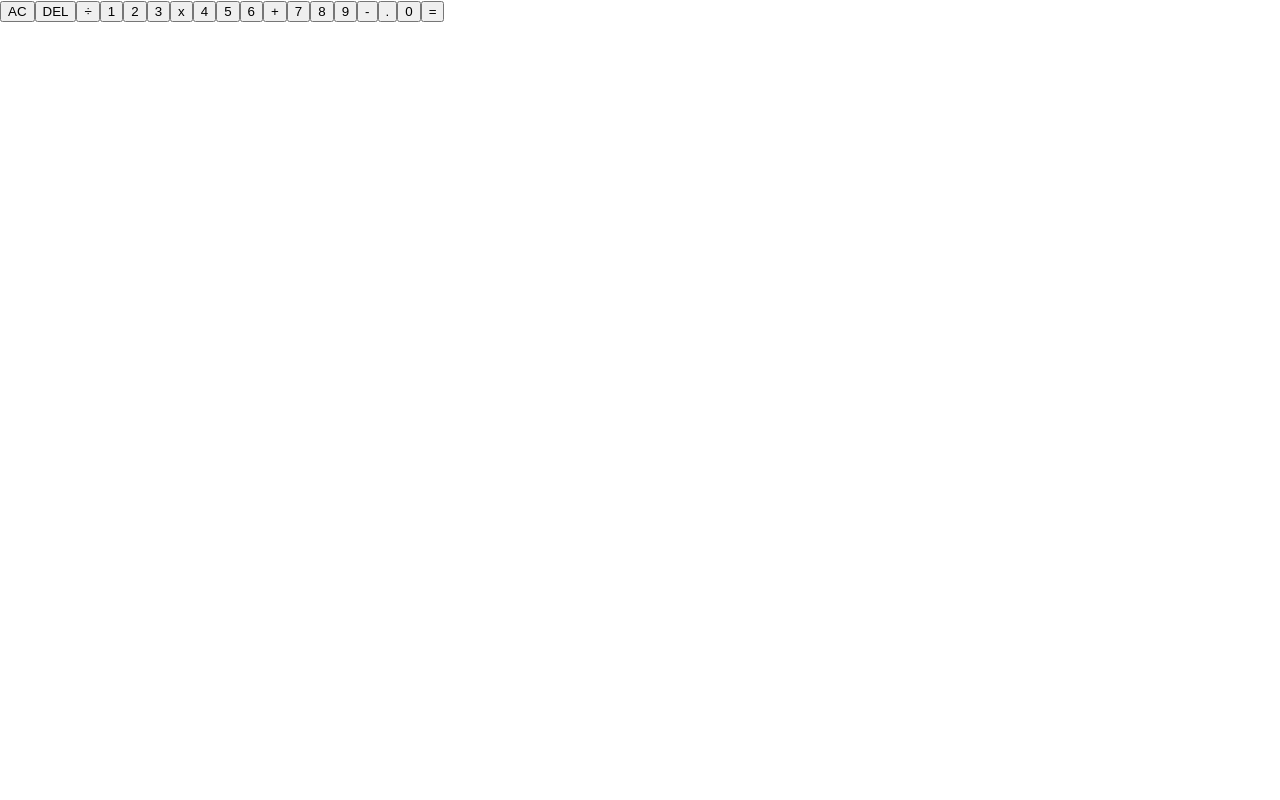
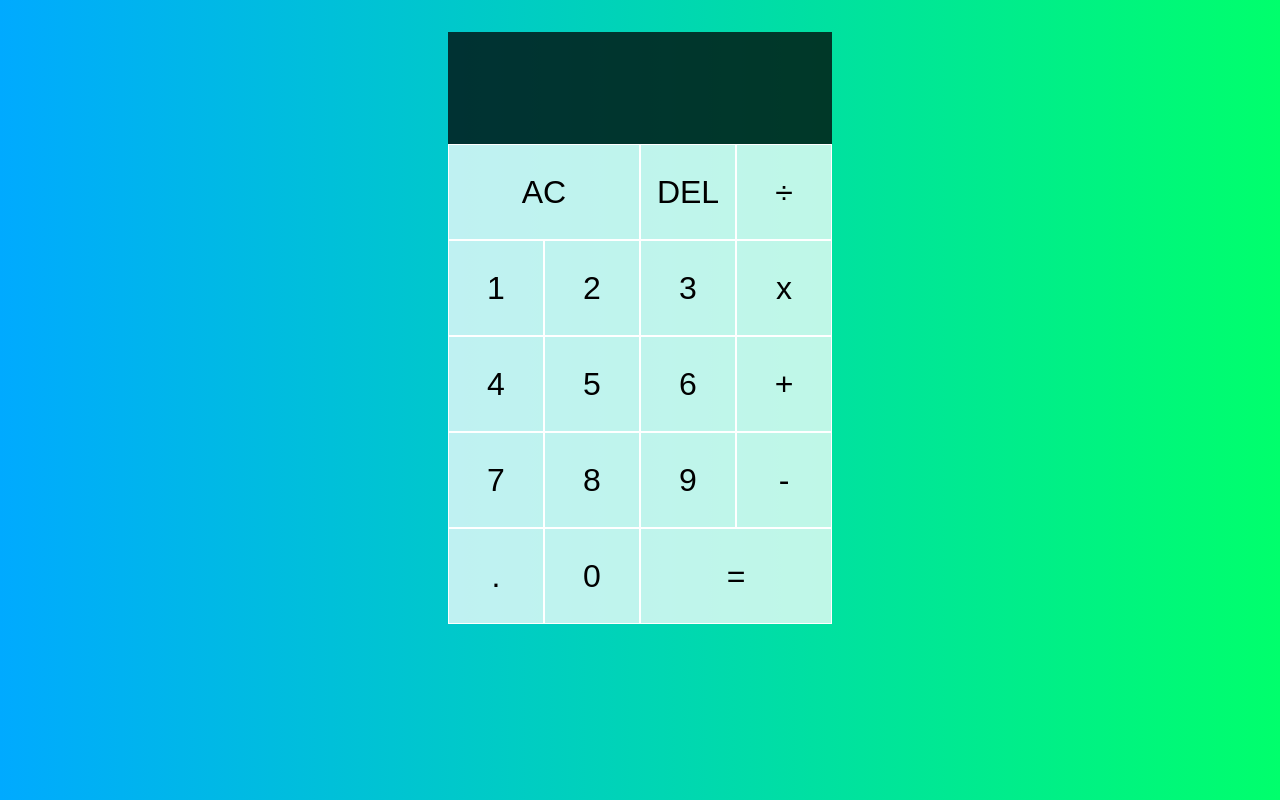
Before and after one commit to fgarciadp/react-calculator, a React (Create React App) app: page / in a window 1280 px wide. Built offline with nearby package versions, Linux system fonts and the light colour scheme.

Commit message:
useReducer added to handle state, added DigitButton component which updates currentOperand

```diff
--- a/src/App.js
+++ b/src/App.js
@@ -1,14 +1,43 @@
+import { useReducer } from 'react';
 import './App.css';
+import './styles.css'
+import DigitButton from './DigitButton';
+
+export const ACTIONS = {
+  ADD_DIGIT: 'add-digit',
+  CHOOSE_OPERATION: 'choose-operation',
+  CLEAR: 'clear',
+  DELETE_DIGIT: 'delete-digit',
+  EVALUATE: 'evaluate'
+
+};
+
+
+function reducer(state, {type, payload}) {
+  switch(type) {
+    case ACTIONS.ADD_DIGIT:
+      return {
+        ...state,
+        currentOperand: `${state.currentOperand || ""}${payload.digit}`,
+      }
+  };
+};
 
 function App() {
+  const [{currentOperand, previousOperand, operation}, dispatch] = useReducer(reducer,
+    {})
+
+
+
+
   return (
     <div className="calculator-grid">
       <div className='output'>
         <div className='previous-operand'>
-
+          {previousOperand} {operation}
         </div>
         <div className='current-operand'>
-
+          {currentOperand}
         </div>
       </div>
       <button className='span-two'>
@@ -20,20 +49,21 @@ function App() {
       <button>
         ÷
       </button>
-      <button>1</button>
-      <button>2</button>
-      <button>3</button>
+
+      <DigitButton digit={1} dispatch={dispatch}/>
+      <DigitButton digit={2} dispatch={dispatch}/>
+      <DigitButton digit={3} dispatch={dispatch}/>
       <button>x</button>
-      <button>4</button>
-      <button>5</button>
-      <button>6</button>
+      <DigitButton digit={4} dispatch={dispatch}/>
+      <DigitButton digit={5} dispatch={dispatch}/>
+      <DigitButton digit={6} dispatch={dispatch}/>
       <button>+</button>
-      <button>7</button>
-      <button>8</button>
-      <button>9</button>
+      <DigitButton digit={7} dispatch={dispatch}/>
+      <DigitButton digit={8} dispatch={dispatch}/>
+      <DigitButton digit={9} dispatch={dispatch}/>
       <button>-</button>
       <button>.</button>
-      <button>0</button>
+      <DigitButton digit={0} dispatch={dispatch}/>
       <button className='span-two'>=</button>
 
     </div>
--- /dev/null
+++ b/src/DigitButton.js
@@ -0,0 +1,12 @@
+import { ACTIONS } from './App.js'
+
+export default function DigitButton({ dispatch, digit }) {
+
+    return (
+    <button
+        onClick={() =>
+        dispatch({ type: ACTIONS.ADD_DIGIT, payload: { digit }})}>
+        {digit}
+    </button>
+    );
+}
--- /dev/null
+++ b/src/styles.css
@@ -0,0 +1,60 @@
+*, *::before, *::after {
+    box-sizing: border-box
+}
+
+body {
+    margin: 0px;
+    background: linear-gradient(to right, #00AAFF, #00FF6C)
+}
+
+.calculator-grid {
+    display: grid;
+    margin-top: 2rem;
+    grid-template-columns: repeat(4, 6rem);
+    justify-content: center;
+    /* grid template row second value to auto so it expands to whatever length the calculation number goes up to */
+    grid-template-rows: minmax(7rem, auto) repeat(5, 6rem);
+}
+
+.calculator-grid > button {
+    cursor: pointer;
+    font-size: 2rem;
+    border: 1px solid white;
+    outline: none;
+    background-color: rgba(255, 255, 255, 0.75);
+}
+
+
+.calculator-grid > button:hover,
+.calculator-grid > button:focus {
+    background-color: rgba(255, 255, 255, 0.9);
+}
+
+.span-two {
+    grid-column: span 2;
+}
+
+.output {
+
+    /* this makes it so it takes the entire top row */
+    grid-column: 1 / -1;
+    background-color: rgba(0, 0, 0, .75);
+    display: flex;
+    flex-direction: column;
+    align-items: flex-end;
+    justify-content: space-around;
+    padding: .75rem;
+    word-wrap: break-word;
+    word-break: break-all;
+
+}
+
+.output .previous-operand {
+    color: rgba(255, 255, 255, .75);
+
+}
+
+.output .current-operand {
+    color: white;
+    font-size: 2.5rem;
+}
```
